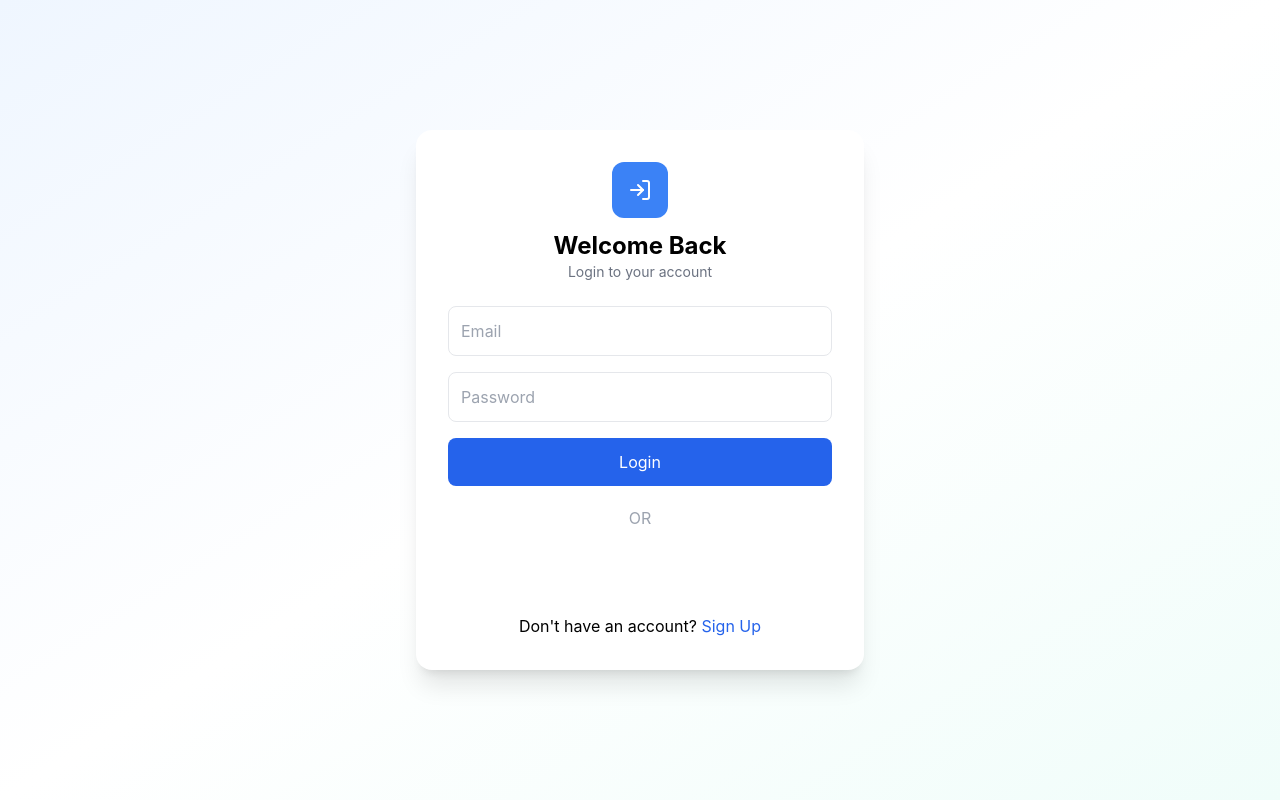
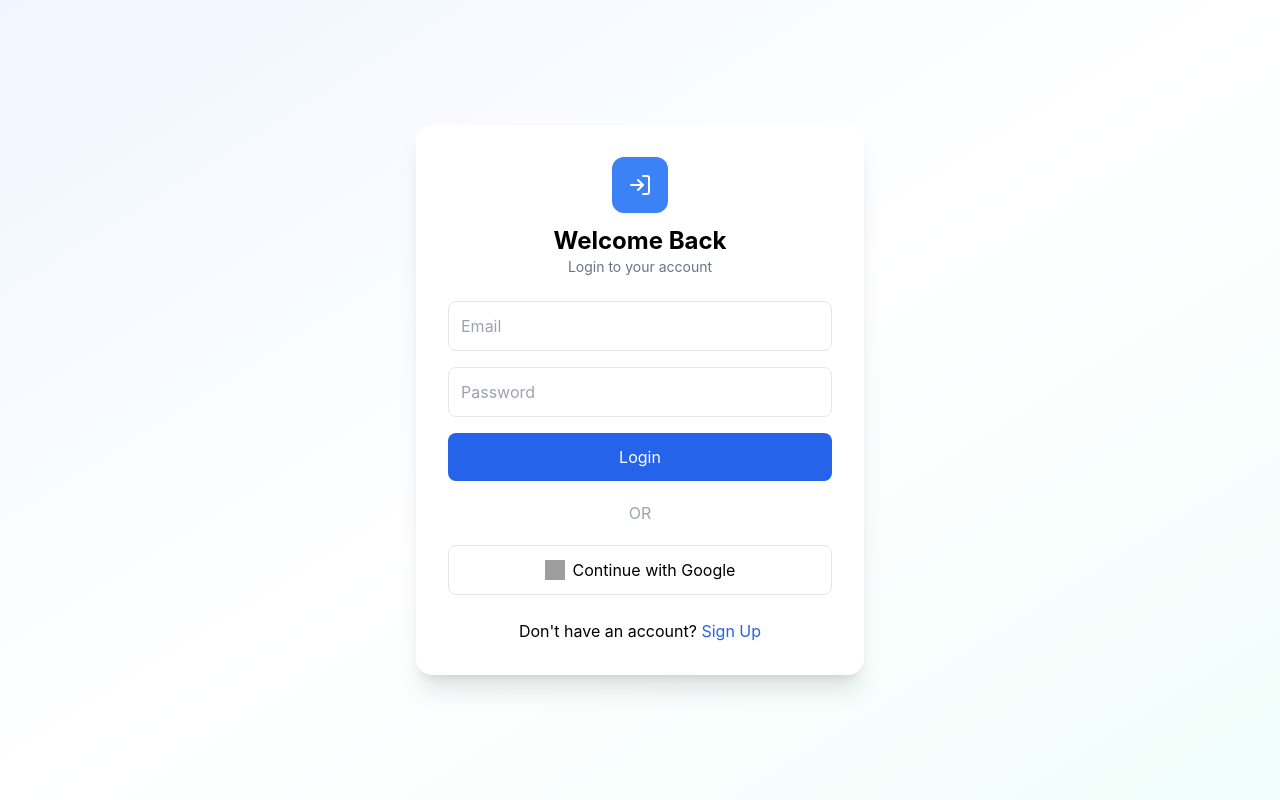
Before and after one commit to Zakaullah10/meeting-project, a React (Create React App) app: page / in a window 1280 px wide. Built offline with nearby package versions, Linux system fonts and the light colour scheme; no server answers; grey boxes are pictures that could not be loaded.

Commit message:
Update Login.jsx

```diff
--- a/src/pages/Login.jsx
+++ b/src/pages/Login.jsx
@@ -1,8 +1,9 @@
 import { GoogleLogin } from "@react-oauth/google";
-import axios from "axios";
 import { useNavigate } from "react-router-dom";
 import { LogIn } from "lucide-react";
 import { useState } from "react";
+import { useGoogleLogin } from "@react-oauth/google";
+import axios from "axios";
 
 export const Login = () => {
   const navigate = useNavigate();
@@ -119,10 +120,7 @@ export const Login = () => {
 
         {/* GOOGLE LOGIN */}
         <div className="flex justify-center">
-          <GoogleLogin
-            onSuccess={handleGoogleSuccess}
-            onError={() => console.log("Login Failed")}
-          />
+          <GoogleBtn />
         </div>
 
         {/* TOGGLE */}
@@ -153,3 +151,40 @@ export const Login = () => {
     </div>
   );
 };
+
+
+
+const GoogleBtn = () => {
+  const login = useGoogleLogin({
+    onSuccess: async (tokenResponse) => {
+      try {
+        const res = await axios.post(
+          "https://meeting-project-be-production.up.railway.app/api/auth/google",
+          {
+            token: tokenResponse.access_token,
+          }
+        );
+
+        localStorage.setItem("user", JSON.stringify(res.data));
+        window.location.href = "/home";
+      } catch (err) {
+        console.error(err);
+      }
+    },
+    onError: () => console.log("Login Failed"),
+  });
+
+  return (
+    <button
+      onClick={() => login()}
+      className="w-full flex items-center justify-center gap-2 border p-3 rounded-lg hover:bg-gray-100"
+    >
+      <img
+        src="https://developers.google.com/identity/images/g-logo.png"
+        alt="google"
+        className="w-5 h-5"
+      />
+      Continue with Google
+    </button>
+  );
+};
```
